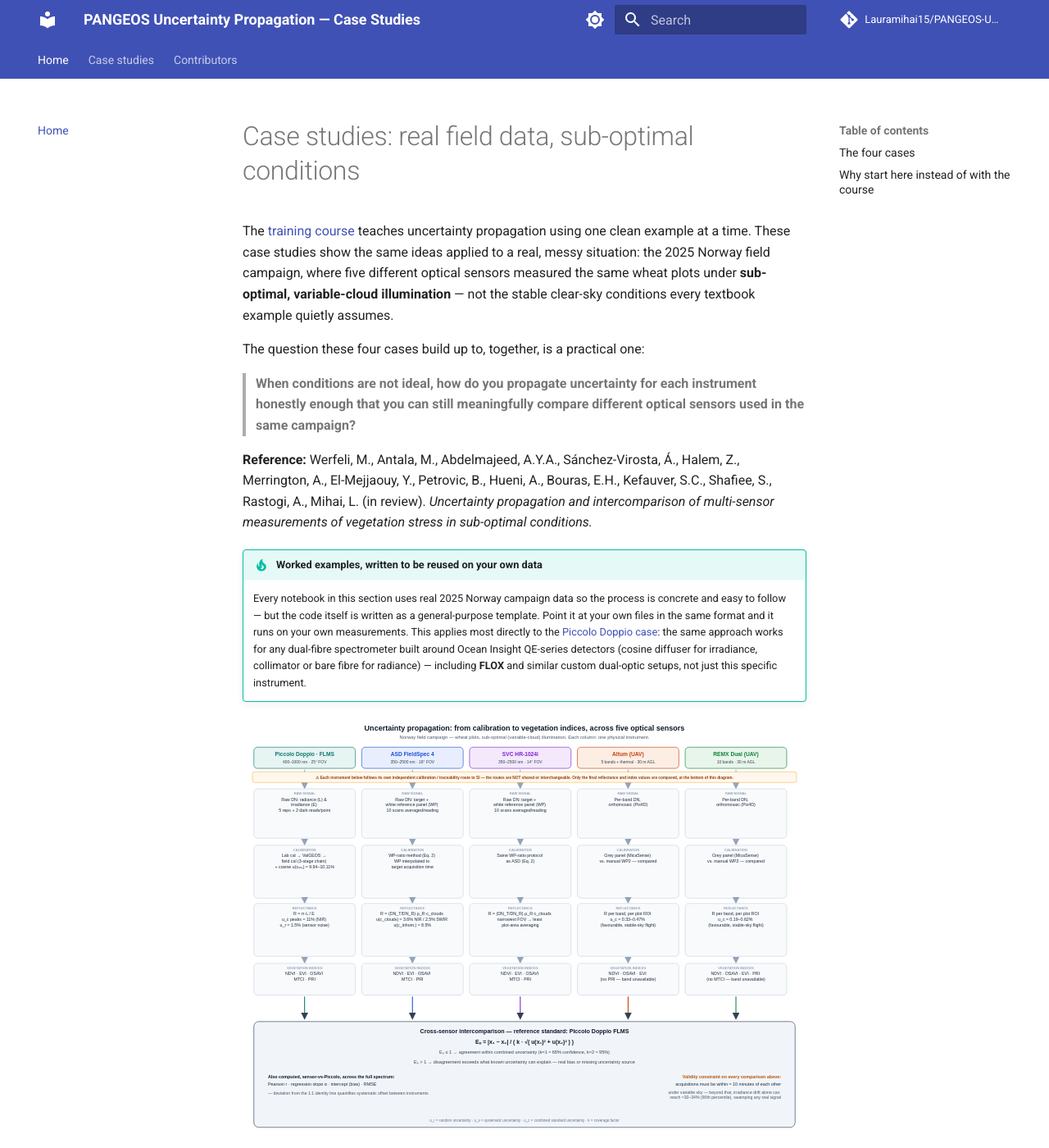
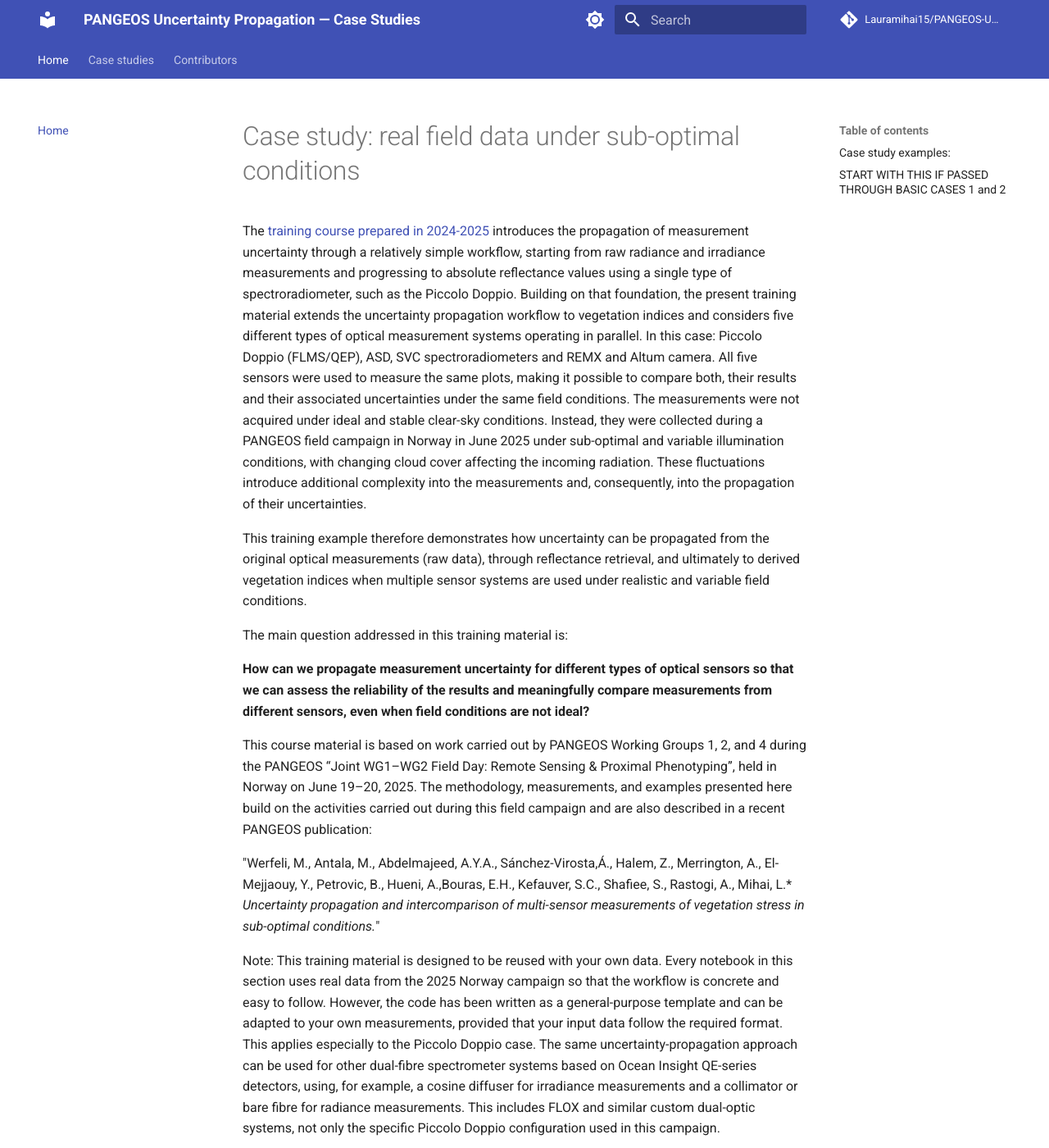
Before and after one commit to Lauramihai15/PANGEOS-UncertaintyPropagation, an MkDocs documentation site: the page built from docs/index.md, in a window 1280 px wide and 1400 px high. Shown: the whole window at 82% size. Built offline with MkDocs 1.6.1 and Material for MkDocs 9.7.7, drawn with Linux system fonts in a browser that asks for light colours; comment, search, counter and statistics services are not loaded; some of the changed text lies outside the part shown.

Commit message:
Revise case study documentation for clarity and detail
Updated the case study documentation to clarify the application of uncertainty propagation in optical measurements under sub-optimal conditions. Revised content for clarity and added details on the training course and sensor comparisons.

```diff
--- a/docs/index.md
+++ b/docs/index.md
@@ -1,82 +1,72 @@
-# Case studies: real field data, sub-optimal conditions
+# Case study: real field data under sub-optimal conditions
 
-The [training course](https://github.com/pangeos-cost/uq-training#contents) teaches uncertainty propagation
-using one clean example at a time. These case studies show the same ideas
-applied to a real, messy situation: the 2025 Norway field campaign, where
-five different optical sensors measured the same wheat plots under
-**sub-optimal, variable-cloud illumination** — not the stable clear-sky
-conditions every textbook example quietly assumes.
+The [training course prepared in 2024-2025](https://github.com/pangeos-cost/uq-training#contents) introduces the propagation of measurement uncertainty through a relatively simple workflow, starting from raw radiance and irradiance measurements and progressing to absolute reflectance values using a single type of spectroradiometer, such as the Piccolo Doppio.
+Building on that foundation, the present training material extends the uncertainty propagation workflow to vegetation indices and considers five different types of optical measurement systems operating in parallel. In this case: Piccolo Doppio (FLMS/QEP), ASD, SVC spectroradiometers and REMX and Altum camera.
+All five sensors were used to measure the same plots, making it possible to compare both, their results and their associated uncertainties under the same field conditions.
+The measurements were not acquired under ideal and stable clear-sky conditions. Instead, they were collected during a PANGEOS field campaign in Norway in June 2025 under sub-optimal and variable illumination conditions, with changing cloud cover affecting the incoming radiation. These fluctuations introduce additional complexity into the measurements and, consequently, into the propagation of their uncertainties.
 
-The question these four cases build up to, together, is a practical one:
+This training example therefore demonstrates how uncertainty can be propagated from the original optical measurements (raw data), through reflectance retrieval, and ultimately to derived vegetation indices when multiple sensor systems are used under realistic and variable field conditions.
 
-> **When conditions are not ideal, how do you propagate uncertainty for each
-> instrument honestly enough that you can still meaningfully compare
-> different optical sensors used in the same campaign?**
+The main question addressed in this training material is:
 
-**Reference:** Werfeli, M., Antala, M., Abdelmajeed, A.Y.A., Sánchez-Virosta,
-Á., Halem, Z., Merrington, A., El-Mejjaouy, Y., Petrovic, B., Hueni, A.,
-Bouras, E.H., Kefauver, S.C., Shafiee, S., Rastogi, A., Mihai, L. (in
-review). *Uncertainty propagation and intercomparison of multi-sensor
-measurements of vegetation stress in sub-optimal conditions.*
+**How can we propagate measurement uncertainty for different types of optical sensors so that we can assess the reliability of the results and meaningfully compare measurements from different sensors, even when field conditions are not ideal?**
 
-!!! tip "Worked examples, written to be reused on your own data"
-    Every notebook in this section uses real 2025 Norway campaign data so
-    the process is concrete and easy to follow — but the code itself is
-    written as a general-purpose template. Point it at your own files in the
-    same format and it runs on your own measurements. This applies most
-    directly to the [Piccolo Doppio case](case-piccolo.md): the same
-    approach works for any dual-fibre spectrometer built around Ocean
-    Insight QE-series detectors (cosine diffuser for irradiance, collimator
-    or bare fibre for radiance) — including **FLOX** and similar custom
-    dual-optic setups, not just this specific instrument.
+
+This course material is based on work carried out by PANGEOS Working Groups 1, 2, and 4 during the PANGEOS “Joint WG1–WG2 Field Day: Remote Sensing & Proximal Phenotyping”, held in Norway on June 19–20, 2025. The methodology, measurements, and examples presented here build on the activities carried out during this field campaign and are also described in a recent PANGEOS publication:
+
+"Werfeli, M., Antala, M., Abdelmajeed, A.Y.A., Sánchez-Virosta,Á., Halem, Z., Merrington, A., El-Mejjaouy, Y., Petrovic, B., Hueni, A.,Bouras, E.H., Kefauver, S.C., Shafiee, S., Rastogi, A., Mihai, L.* *Uncertainty propagation and intercomparison of multi-sensor
+measurements of vegetation stress in sub-optimal conditions.*"
+
+Note: This training material is designed to be reused with your own data.
+Every notebook in this section uses real data from the 2025 Norway campaign so that the workflow is concrete and easy to follow. However, the code has been written as a general-purpose template and can be adapted to your own measurements, provided that your input data follow the required format.
+This applies especially to the Piccolo Doppio case. The same uncertainty-propagation approach can be used for other dual-fibre spectrometer systems based on Ocean Insight QE-series detectors, using, for example, a cosine diffuser for irradiance measurements and a collimator or bare fibre for radiance measurements. This includes FLOX and similar custom dual-optic systems, not only the specific Piccolo Doppio configuration used in this campaign.
 
 <img src="images/sensor-fleet-uncertainty-pipeline.svg" alt="Diagram: uncertainty propagation from calibration to vegetation indices, for five optical sensors, converging into a cross-sensor intercomparison step using the E_N ratio" width="100%"/>
 
-## The four cases
+## Case study examples:
 
-**Authors:** Laura Mihai. See [Contributors](contributors.md) for who
-wrote the underlying research code each case is based on.
+1. **[Piccolo Doppio (FLMS/QEP)](case-piccolo.md)** - extended example of
+   [Case 1](https://github.com/pangeos-cost/uq-training/blob/main/notebooks/case_1-Ex0-Piccolo.ipynb)
+   This example demonstrates how vegetation indices and their corresponding propagated uncertainties can be derived from traceable spectroradiometric measurements, where the instrument calibration is linked to recognized reference standards such as those maintained by NIST, PTB, NPL, or another National Metrology Institute (NMI).
+The workflow is applied to measurements collected under sub - optimal illumination conditions across multiple consecutive plots (12 plots), showing how uncertainty can be propagated from the original measurements through reflectance and vegetation index calculations.
 
-1. **[Piccolo Doppio (FLMS/QEP)](case-piccolo.md)** — extends
-   [Case 1](https://github.com/pangeos-cost/uq-training/blob/main/notebooks/case_1-Ex0-Piccolo.ipynb)'s
-   lab-calibrated dual-detector spectrometer to the full 12-plot campaign,
-   including all five vegetation indices.
-   Try it yourself: [`case_1b-Ex1_PlotMean_Uncertainty.ipynb`](https://github.com/Lauramihai15/PANGEOS-UncertaintyPropagation/blob/main/notebooks/case_1b-Ex1_PlotMean_Uncertainty.ipynb),
-   with real Plot 103 data.
-2. **[ASD FieldSpec 4 & SVC HR-1024i](case-asd-svc.md)** — extends
-   [Case 2](https://github.com/pangeos-cost/uq-training/blob/main/notebooks/case_2-Ex1-VI.ipynb)'s
-   reflectance-to-index propagation to the white-panel-ratio method shared by
-   these two instruments, including how cloud-driven uncertainty is measured
-   directly from the data rather than assumed away.
-   Try it yourself: [`case_asdsvc-Ex1_FieldUncertaintyBudget.ipynb`](https://github.com/Lauramihai15/PANGEOS-UncertaintyPropagation/blob/main/notebooks/case_asdsvc-Ex1_FieldUncertaintyBudget.ipynb)
-   (real Plot 103 repeats) and
-   [`case_asdsvc-Ex2_VegetationIndices.ipynb`](https://github.com/Lauramihai15/PANGEOS-UncertaintyPropagation/blob/main/notebooks/case_asdsvc-Ex2_VegetationIndices.ipynb)
-   (all five indices, validated exactly against the official campaign values).
-3. **[UAV sensors (Altum & REMX)](case-uav.md)** — orthomosaic-based
-   reflectance instead of point measurements, two independent calibration
-   methods compared against each other, and why flight timing mattered more
-   than anything else in this case's uncertainty budget.
-   Try it yourself: [`case_uav-Ex1_AltumREMX_MethodComparison.ipynb`](https://github.com/Lauramihai15/PANGEOS-UncertaintyPropagation/blob/main/notebooks/case_uav-Ex1_AltumREMX_MethodComparison.ipynb)
-   (the two calibration methods disagree by 15-28% at most bands) and
-   [`case_uav-Ex2_VegetationIndices.ipynb`](https://github.com/Lauramihai15/PANGEOS-UncertaintyPropagation/blob/main/notebooks/case_uav-Ex2_VegetationIndices.ipynb)
-   (Altum matches the official indices exactly; REMX is close but not
-   exact — a real, reported discrepancy).
-4. **[Cross-sensor intercomparison](case-intercomparison.md)** — brings the
-   first three together: which comparisons were actually run, what the
-   variable-cloud conditions specifically do to a cross-sensor comparison,
-   and why an honest uncertainty budget in each case is the precondition for
-   any of it being trustworthy.
-   Try it yourself: [`case_intercomparison-Ex1_ASD_vs_SVC.ipynb`](https://github.com/Lauramihai15/PANGEOS-UncertaintyPropagation/blob/main/notebooks/case_intercomparison-Ex1_ASD_vs_SVC.ipynb) —
-   a real ASD-vs-SVC agreement test at Plot 103, including real acquisition
-   timestamps showing the 10-minute window being exceeded in practice.
+TRY IT YOURSELF:
+You can also apply the same workflow to your own data using the notebook
+—> [case_1b-Ex1_PlotMean_Uncertainty.ipynb](https://github.com/Lauramihai15/PANGEOS-UncertaintyPropagation/blob/main/notebooks/case_1b-Ex1_PlotMean_Uncertainty.ipynb). The provided example uses real field measurements from plot 103 of the Norway 2025 campaign.
 
-## Why start here instead of with the course
+2. **[ASD FieldSpec 4 & SVC HR-1024i](case-asd-svc.md)** — extended example of [Case 2](https://github.com/pangeos-cost/uq-training/blob/main/notebooks/case_2-Ex1-VI.ipynb).
+   This example demonstrates how uncertainty is propagated from reflectance measurements to vegetation indices for two types of field spectroradiometers (ASD FieldSpec 4 & SVC HR-1024i) that use the white reference panel ratio method.
 
-If you've already worked through [Case 1](https://github.com/pangeos-cost/uq-training/blob/main/notebooks/case_1-Ex0-Piccolo.ipynb)
-or [Case 2](https://github.com/pangeos-cost/uq-training/blob/main/notebooks/case_2-Ex1-VI.ipynb),
-these cases are the natural next step: same GUM/Monte Carlo principles, same
-`punpy` propagation, but applied at real campaign scale, across multiple
-instrument types, under conditions that don't cooperate. If you haven't yet,
-[Case 1](https://github.com/pangeos-cost/uq-training/blob/main/notebooks/case_1-Ex0-Piccolo.ipynb)
-is still the better starting point — these cases assume you already know why
-random and systematic uncertainty are tracked separately.
+In contrast to the Piccolo Doppio case, where radiance and irradiance are measured simultaneously through two optical channels, thereby reducing the effect of short term changes in illumination, ASD and SVC measurements are acquired sequentially. As a result, variations in the incoming radiation between the white reference and target measurements can have a stronger influence on the retrieved reflectance.
+This difference becomes particularly important under variable cloud conditions. Rather than assuming that illumination remains stable, the workflow estimates the associated uncertainty directly from repeated field measurements. This makes it possible to quantify the contribution of short-term illumination variability to the overall uncertainty budget and to assess how strongly this contribution depends on the measurement configuration.
+
+  TRY IT YOURSELF:
+—> [`case_asdsvc-Ex1_FieldUncertaintyBudget.ipynb`](https://github.com/Lauramihai15/PANGEOS-UncertaintyPropagation/blob/main/notebooks/case_asdsvc-Ex1_FieldUncertaintyBudget.ipynb) - builds the field uncertainty budget using repeated measurements from Plot 103.
+—> [`case_asdsvc-Ex2_VegetationIndices.ipynb`](https://github.com/Lauramihai15/PANGEOS-UncertaintyPropagation/blob/main/notebooks/case_asdsvc-Ex2_VegetationIndices.ipynb) -propagates uncertainty to all five vegetation indices and compares the results with the field campaign values.
+
+3. **[UAV sensors (Altum & REMX)](case-uav.md)**
+   This example introduces a different measurement approach. Unlike the point based spectroradiometer measurements, the UAV sensors derive reflectance from orthomosaic imagery.
+Two independent reflectance calibration methods are compared, allowing to investigate how calibration choices influence the resulting reflectance values and their associated uncertainties. The example also illustrates the importance of flight timing and changing illumination conditions, which can become major contributors to the uncertainty budget when measurements are acquired under variable cloud cover.
+
+  TRY IT YOURSELF:
+—> [`case_uav-Ex1_AltumREMX_MethodComparison.ipynb`](https://github.com/Lauramihai15/PANGEOS-UncertaintyPropagation/blob/main/notebooks/case_uav-Ex1_AltumREMX_MethodComparison.ipynb) - compares the two calibration approaches and shows differences of approximately 15 - 28% in several spectral bands.
+—> [`case_uav-Ex2_VegetationIndices.ipynb`](https://github.com/Lauramihai15/PANGEOS-UncertaintyPropagation/blob/main/notebooks/case_uav-Ex2_VegetationIndices.ipynb) - derives vegetation indices from the calibrated UAV data. The Altum results reproduce the Norway field campaign values, while the REMX results show a small but real discrepancy that is retained and discussed rather than artificially corrected.
+
+5. **[Cross-sensor intercomparison](case-intercomparison.md)** —
+This final example brings the previous measurement approaches together and asks a broader question: when measurements come from different sensors, how can we determine whether their results agree within their respective uncertainties?
+
+The case study shows which sensor comparisons were performed and how variable cloud conditions affect cross - sensor agreement.
+It also highlights an important principle: **a meaningful intercomparison is only possible when the uncertainty budget of each individual measurement system has first been evaluated properly.**
+
+  TRY IT YOURSELF:
+—> [`case_intercomparison-Ex1_ASD_vs_SVC.ipynb`](https://github.com/Lauramihai15/PANGEOS-UncertaintyPropagation/blob/main/notebooks/case_intercomparison-Ex1_ASD_vs_SVC.ipynb) — performs a real ASD versus SVC agreement test for Plot 103 and includes the actual acquisition timestamps, showing that the nominal 10 minute comparison window was exceeded in practice.
+
+
+## START WITH THIS IF PASSED THROUGH BASIC CASES 1 and 2
+
+If you already read and tested the basic examples: [Case 1](https://github.com/pangeos-cost/uq-training/blob/main/notebooks/case_1-Ex0-Piccolo.ipynb) and/or [Case 2](https://github.com/pangeos-cost/uq-training/blob/main/notebooks/case_2-Ex1-VI.ipynb), you can go further with examples from this page. It follows the same GUM/Monte Carlo principles, uses same `punpy` propagation, but, as compared with the basic examples uses real field campaign data, at crop scale, using multiple instrument types, under non “ideal” sky conditions.
+
+If you haven't yet tested the basic example, you can test it here:
+[Case 1](https://github.com/pangeos-cost/uq-training/blob/main/notebooks/case_1-Ex0-Piccolo.ipynb).
+
+**Authors:** Laura Mihai. See [Contributors](contributors.md) for details on the contributors who developed the underlying research code on which each case study is based.
```
